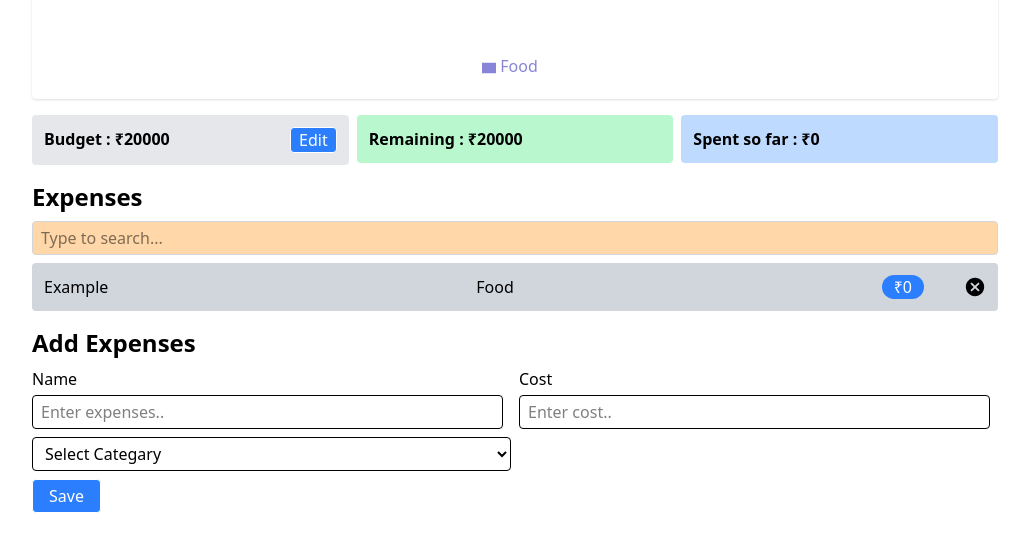
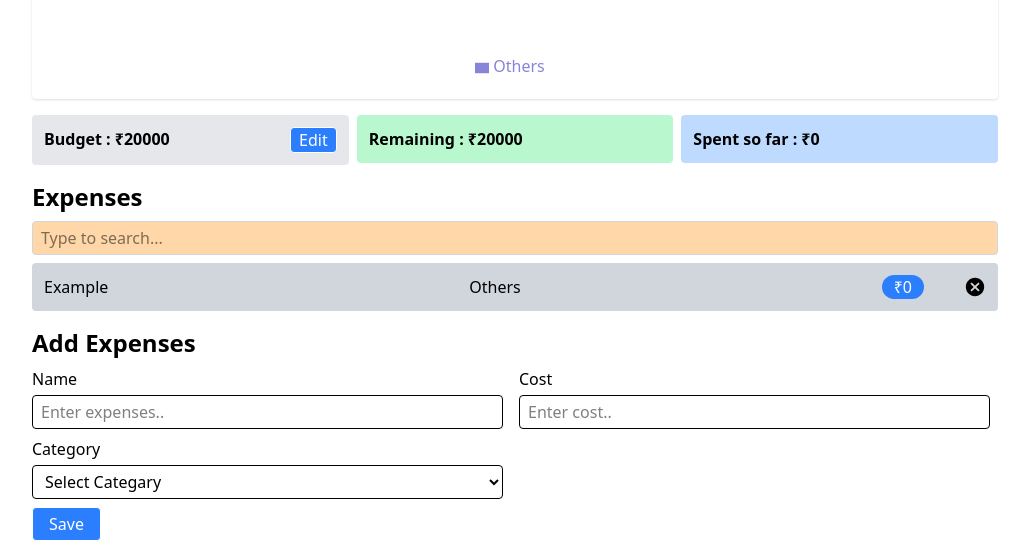
Before and after one commit to RiteshPanchal279/budget_manager_up, a React (Vite) app: page / in a window 1280 px wide. Shown: the part 663-1216 px from the top of the page, without its empty margins (125-1154 px from the left). Before the commit the page ends 1188 px from the top, so only its background shows below. Built offline with nearby package versions, Linux system fonts and the light colour scheme.

Commit message:
catrgory input filed css updated

```diff
--- a/src/components/AddExpense.jsx
+++ b/src/components/AddExpense.jsx
@@ -46,8 +46,9 @@ const AddExpense = () => {
           />
         </div>
         <div className="flex flex-col gap-1">
+          <label htmlFor="category">Category</label>
           <select
-            className="border px-2 py-1 rounded w-full"
+            className="border rounded outline-none px-2 py-1 mr-2"
             value={category}
             onChange={(e) => setCategory(e.target.value)}
           >
--- a/src/components/store/expenseSlice.js
+++ b/src/components/store/expenseSlice.js
@@ -7,7 +7,7 @@ export const expenseSlice = createSlice({
   name: "expenses",
   initialState: {
     expenses: loadFromLocalStorage("expenses", [
-      { id: Date.now(), text: "Example", cost: 0, category: "Food" },
+      { id: Date.now(), text: "Example", cost: 0, category: "Others" },
     ]),
     totalAmt: loadFromLocalStorage("totalAmt", 20000),
     spendAmt: 0,
```
